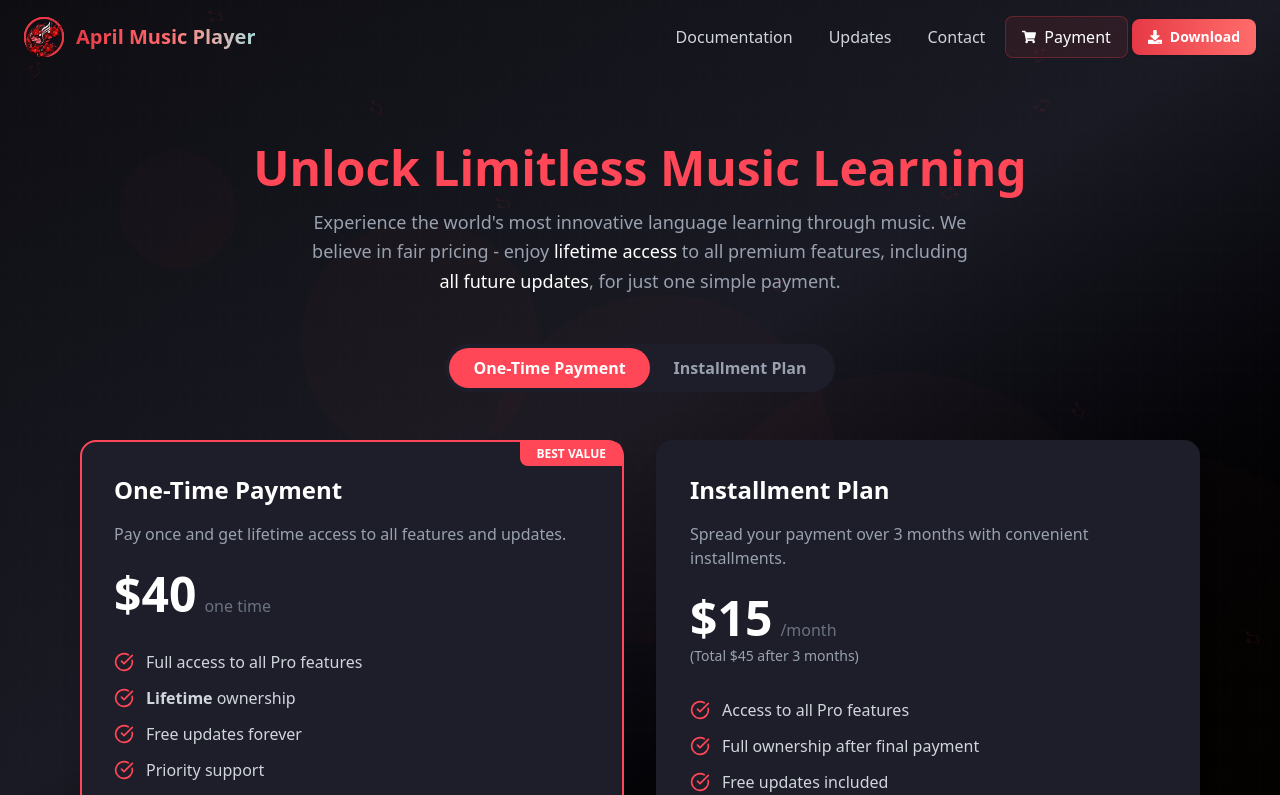
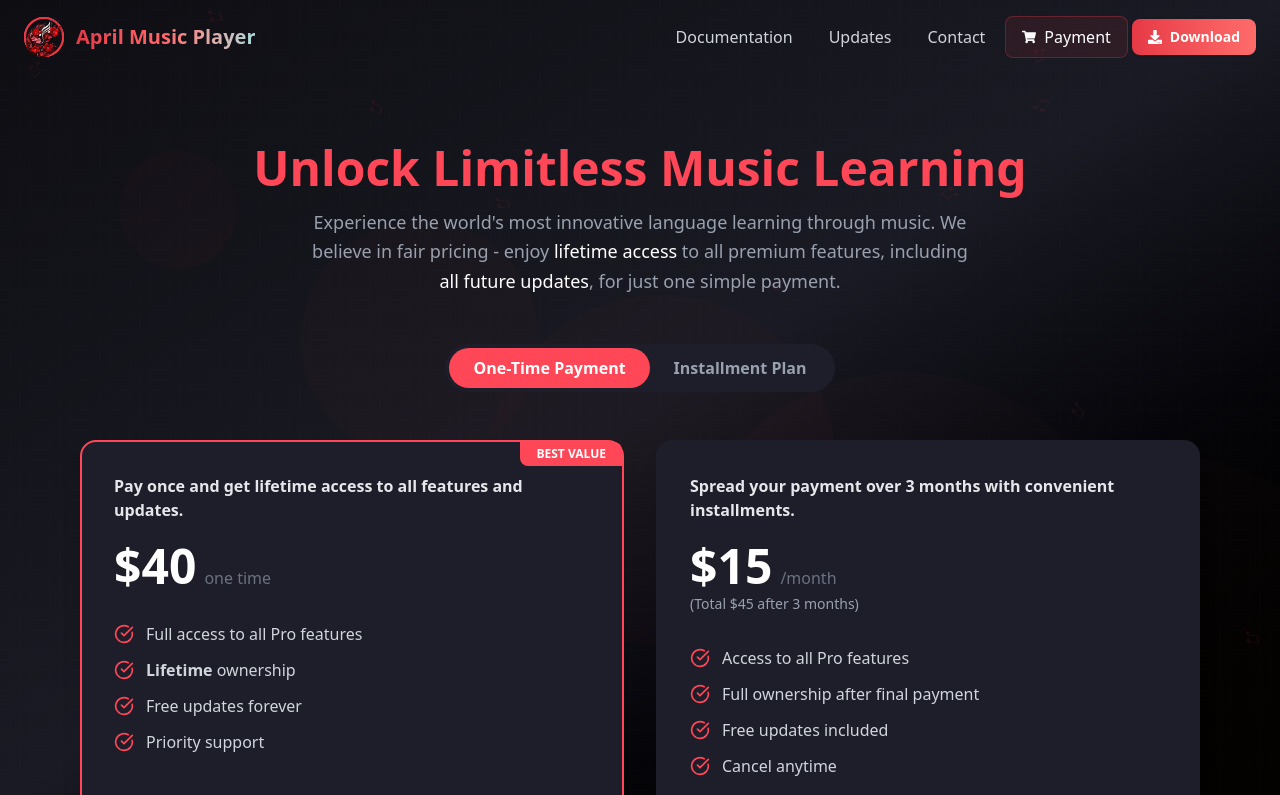
Before and after one commit to amm926616/april-landing-react, a React (Vite) app: page /payment in a window 1280 px wide. Shown: the top 795 px of the page. Built offline with nearby package versions, Linux system fonts and the light colour scheme.

Commit message:
removed same texts as the buttons in the cards

```diff
--- a/src/pages/PaymentPage.tsx
+++ b/src/pages/PaymentPage.tsx
@@ -120,11 +120,10 @@
               </div>
             )}
 
-            <h3 className="text-2xl font-bold text-white mb-4">
-              One-Time Payment
-            </h3>
-            <p className="text-gray-400 mb-6">
-              Pay once and get lifetime access to all features and updates.
+            <p className="text-gray-200 mb-5">
+              <strong>
+                Pay once and get lifetime access to all features and updates.
+              </strong>
             </p>
 
             <div className="mb-8">
@@ -171,11 +170,10 @@
             viewport={{ once: true }}
             className="bg-[#1e1e2a] p-8 rounded-2xl shadow-xl border-2"
           >
-            <h3 className="text-2xl font-bold text-white mb-4">
-              Installment Plan
-            </h3>
-            <p className="text-gray-400 mb-6">
-              Spread your payment over 3 months with convenient installments.
+            <p className="text-gray-200 mb-5">
+              <strong>
+                Spread your payment over 3 months with convenient installments.
+              </strong>
             </p>
 
             <div className="mb-8">
```
